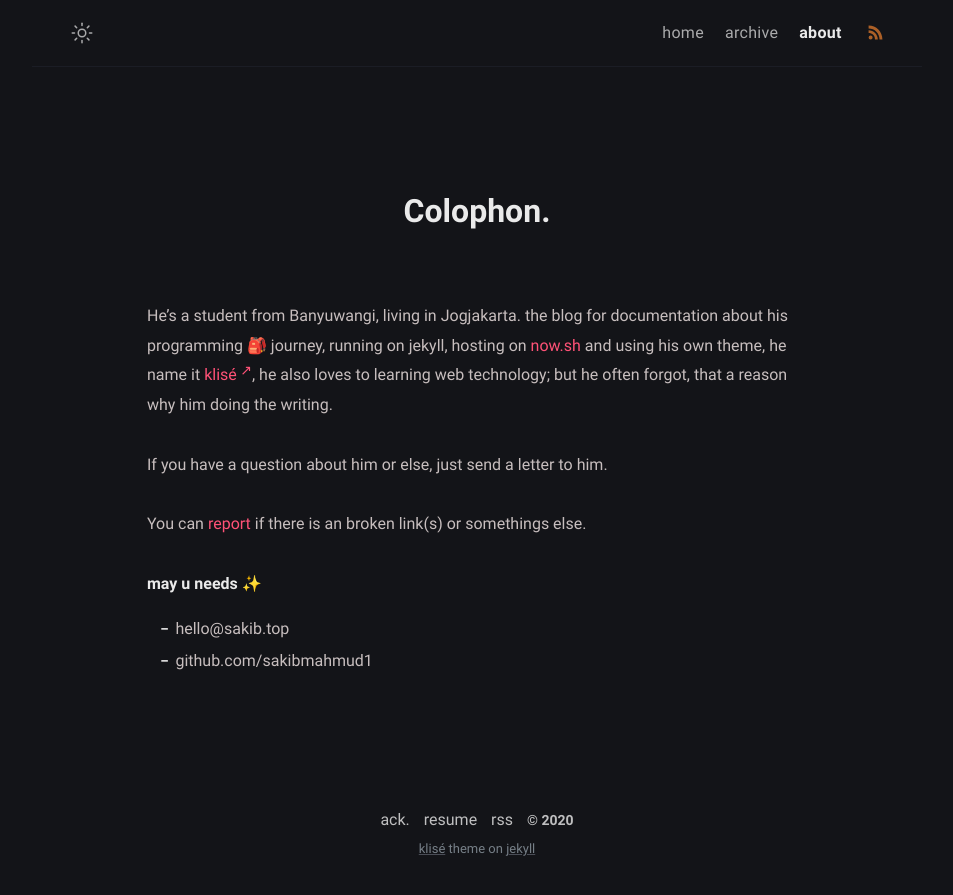
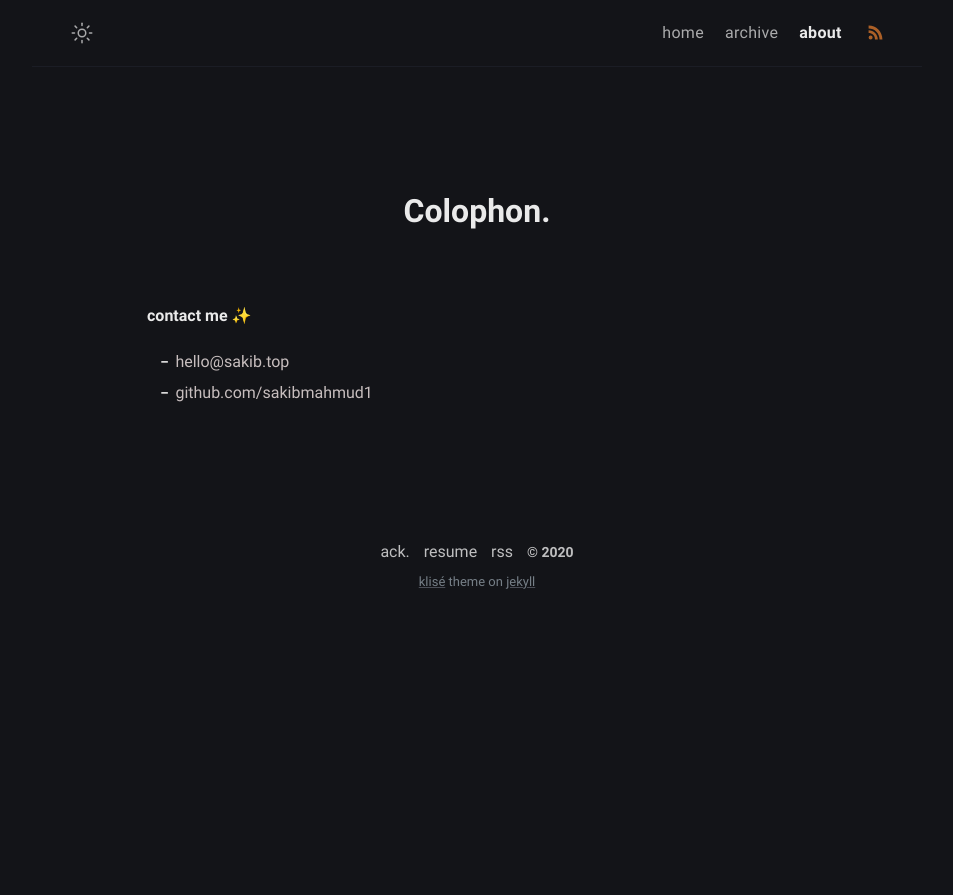
Before and after one commit to stackbit-projects/famous-pine-8632e, a Jekyll site: the page built from about.md, in a window 1280 px wide. Shown: the top 895 px of the page, without its empty margins (163-1116 px from the left). Built offline with Jekyll 4.4.1, drawn with Linux system fonts in a browser that asks for light colours.

Commit message:
about.md: updated markdown_content

```diff
--- a/about.md
+++ b/about.md
@@ -2,17 +2,13 @@
 title: Colophon
 permalink: /about/
 layout: page
-excerpt: Hello peeps, I'm student of computer science from Banyuwangi, living in Jogjakarta. This blog for documentation about my programming journey, running on jekyll, hosting on netlify and using my own simple theme.
+excerpt: >-
+  Hello peeps, I'm student of computer science from Banyuwangi, living in
+  Jogjakarta. This blog for documentation about my programming journey, running
+  on jekyll, hosting on netlify and using my own simple theme.
 comments: false
 ---
-
-He's a student from Banyuwangi, living in Jogjakarta. the blog for documentation about his programming 🎒 journey, running on jekyll, hosting on [now.sh](http://now.sh) and using his own theme, he name it <a href="https://github.com/piharpi/jekyll-klise" target="_blank" rel="noopener">klisé</a>, he also loves to learning web technology; but he often forgot, that a reason why him doing the writing.
-
-If you have a question about him or else, just send a letter to him.
-
-You can [report](http://github.com/piharpi/jekyll-klise/issues/new) if there is an broken link(s) or somethings else.
-
-**may u needs ✨**
+**contact me ✨**
 
 - {{ site.author.email }}
 - github.com/{{ site.author.github }}
```
